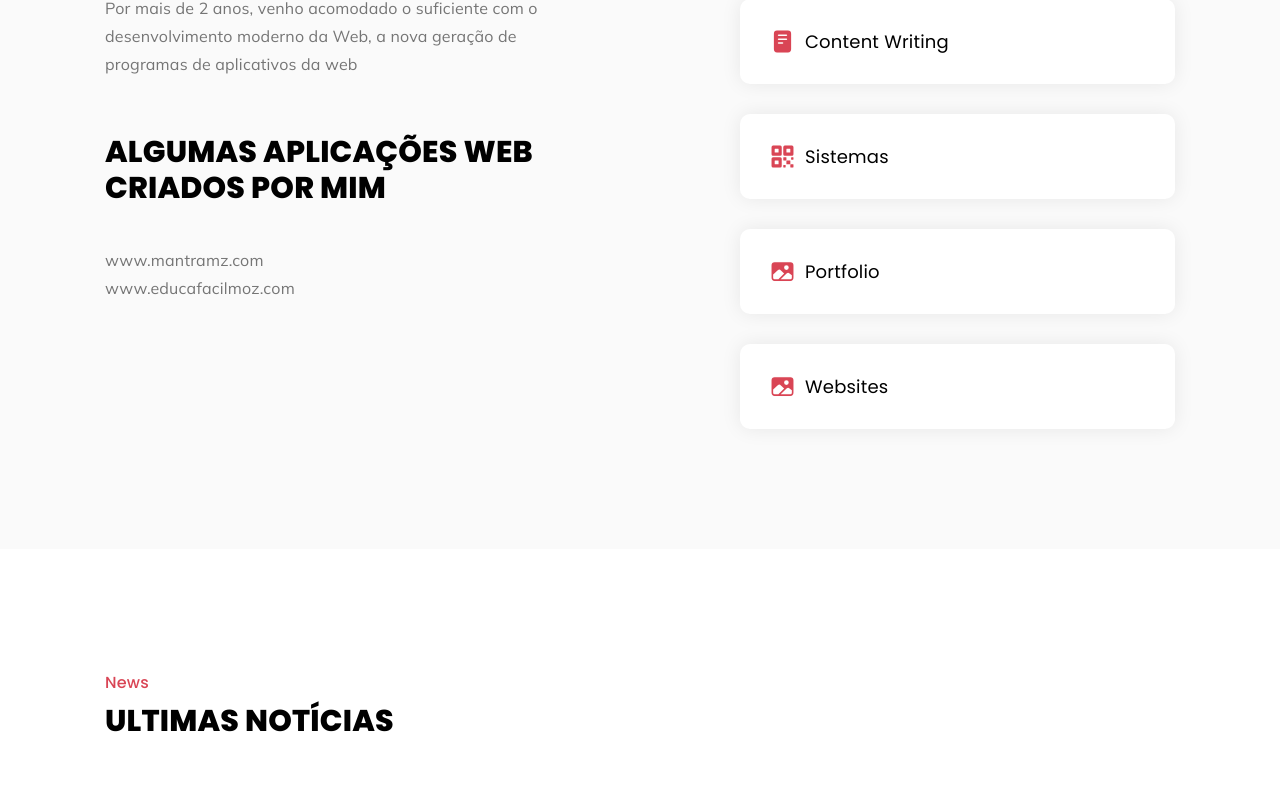
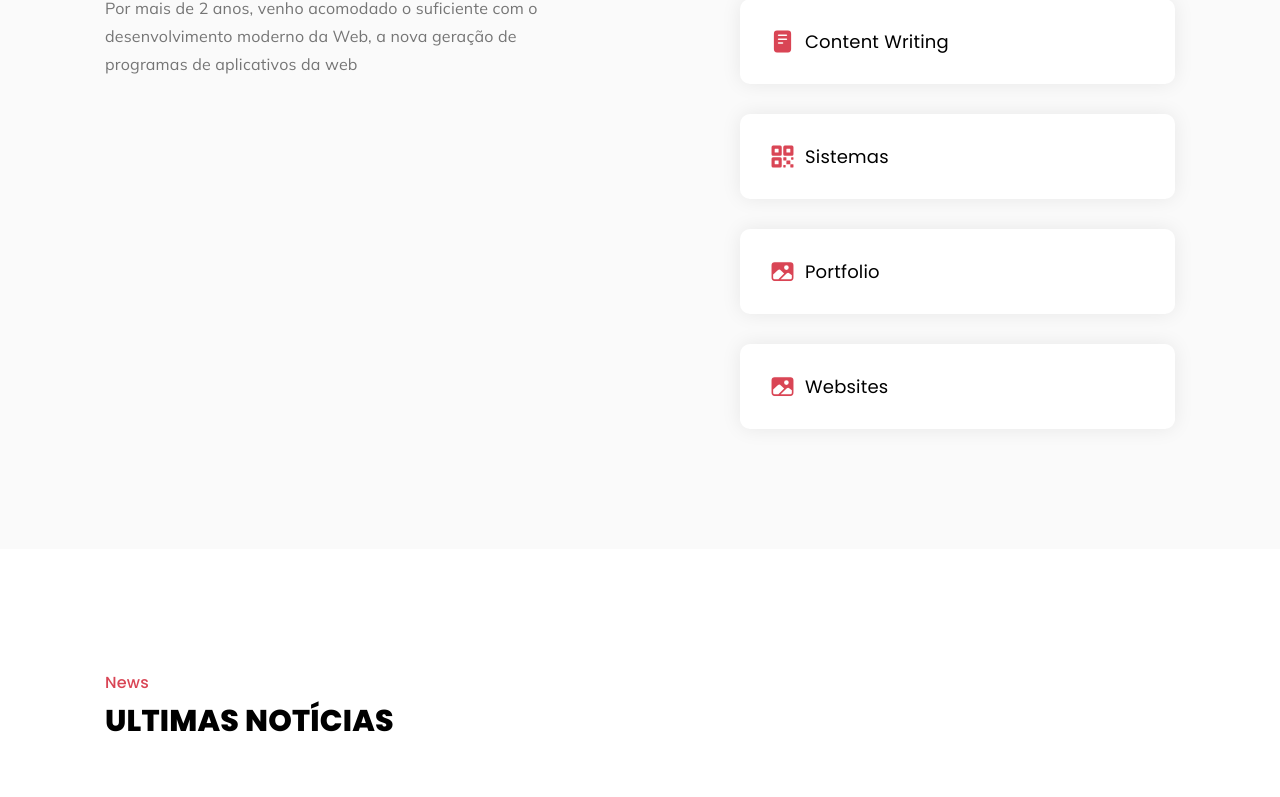
Before and after one commit to SaboCarlos/saboportfolio, a plain HTML site: page index.html in a window 1280 px wide. Shown: the part 2878-3675 px from the top of the page. Drawn offline with nearby package versions, Linux system fonts and the light colour scheme; files whose address does not match are found by name.

Commit message:
Update index.html

```diff
--- a/index.html
+++ b/index.html
@@ -347,12 +347,7 @@
             <p class="section-text">
               Por mais de 2 anos, venho acomodado o suficiente com o desenvolvimento moderno da Web, a nova geração de programas de aplicativos da web
             </p>
-            </br>
-            </br>
-            <h6 class="h2 section-title">Algumas Aplicações web criados por mim</h6>
-            <p><a href="http://mantramz.com/">www.mantramz.com</a></p>
-            <p><a href="https://educafacilmoz.com">www.educafacilmoz.com</a></p>
-            </br>
+
 
           </div>
 
```
